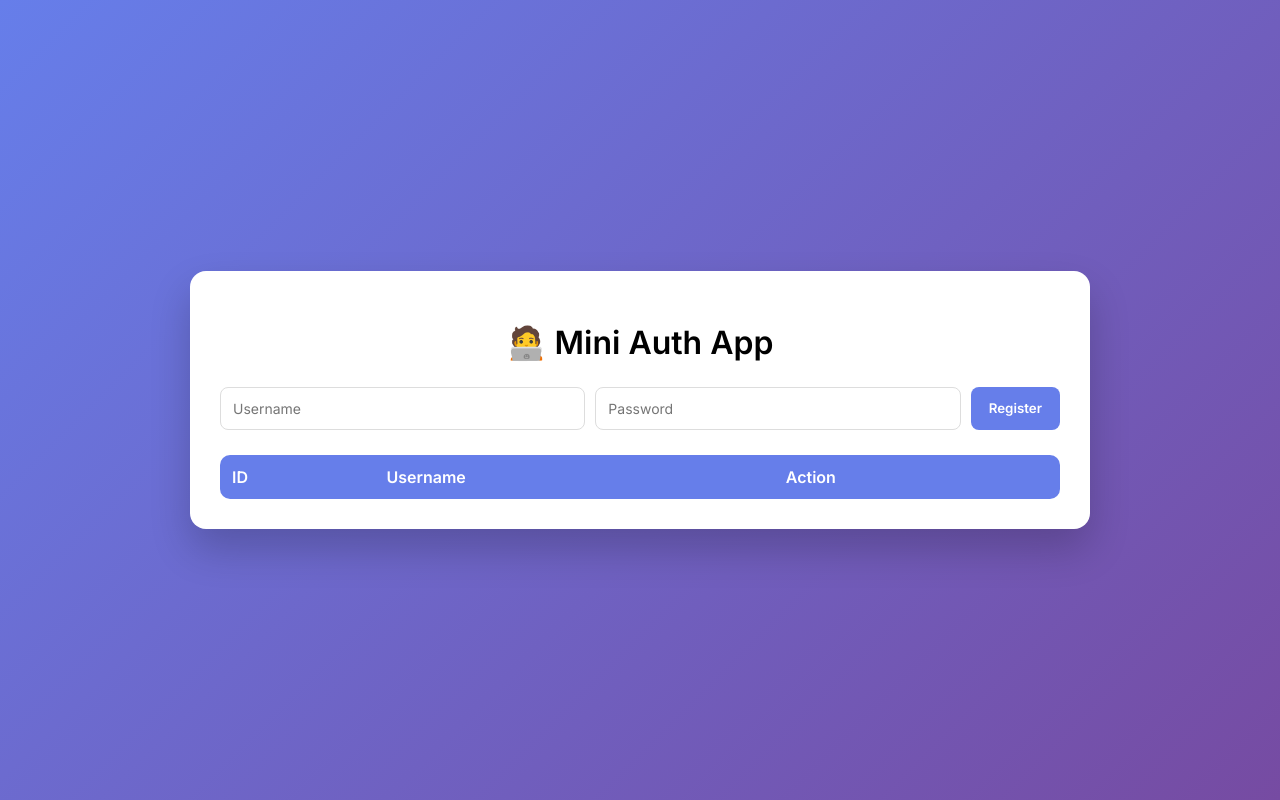
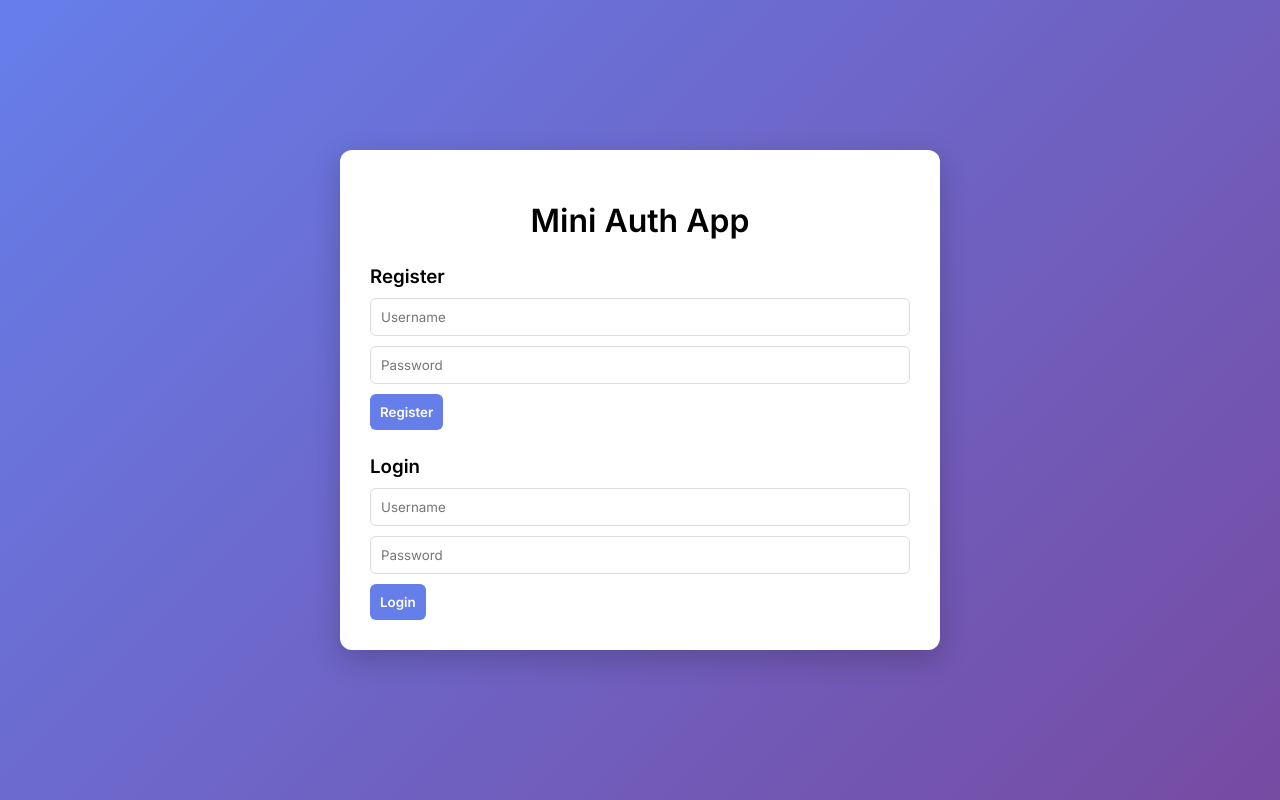
Before and after one commit to potatoscript/node-auth-app, a website: page index.html in a window 1280 px wide. Drawn offline with Linux system fonts and the light colour scheme.

Commit message:
added login view

```diff
--- a/index.html
+++ b/index.html
@@ -7,129 +7,93 @@
 <link href="https://fonts.googleapis.com/css2?family=Inter:wght@300;400;600&display=swap" rel="stylesheet">
 
 <style>
-* {
-  box-sizing: border-box;
-  font-family: "Inter", sans-serif;
+*{box-sizing:border-box;font-family:Inter,sans-serif}
+
+body{
+  margin:0;
+  background:linear-gradient(135deg,#667eea,#764ba2);
+  min-height:100vh;
+  display:flex;
+  justify-content:center;
+  align-items:center;
 }
 
-body {
-  margin: 0;
-  background: linear-gradient(135deg,#667eea,#764ba2);
-  min-height: 100vh;
-  display: flex;
-  justify-content: center;
-  align-items: center;
+.container{
+  background:white;
+  padding:30px;
+  border-radius:12px;
+  width:95%;
+  max-width:600px;
+  box-shadow:0 10px 30px rgba(0,0,0,.2);
 }
 
-.container {
-  background: white;
-  width: 95%;
-  max-width: 900px;
-  padding: 30px;
-  border-radius: 16px;
-  box-shadow: 0 20px 40px rgba(0,0,0,0.2);
-  animation: fadeIn 0.6s ease;
+h1{text-align:center}
+
+h3{margin-top:25px;margin-bottom:10px}
+
+input{
+  width:100%;
+  padding:10px;
+  margin-bottom:10px;
+  border-radius:6px;
+  border:1px solid #ddd;
 }
 
-h1 {
-  text-align: center;
-  margin-bottom: 25px;
+button{
+  padding:10px;
+  border:none;
+  border-radius:6px;
+  background:#667eea;
+  color:white;
+  cursor:pointer;
+  font-weight:600;
 }
 
-form {
-  display: flex;
-  gap: 10px;
-  margin-bottom: 25px;
+button:hover{opacity:.9}
+
+table{
+  width:100%;
+  border-collapse:collapse;
+  margin-top:20px;
+  display:none;
 }
 
-input {
-  flex: 1;
-  padding: 12px;
-  border-radius: 8px;
-  border: 1px solid #ddd;
-  font-size: 14px;
+th,td{
+  border:1px solid #ddd;
+  padding:10px;
 }
 
-input:focus {
-  outline: none;
-  border-color: #667eea;
+th{
+  background:#667eea;
+  color:white;
 }
 
-button {
-  padding: 12px 18px;
-  border: none;
-  border-radius: 8px;
-  background: #667eea;
-  color: white;
-  font-weight: 600;
-  cursor: pointer;
-  transition: 0.2s;
+.actions button{
+  background:#e53e3e;
 }
-
-button:hover {
-  background: #5a67d8;
-  transform: translateY(-1px);
-}
-
-table {
-  width: 100%;
-  border-collapse: collapse;
-  overflow: hidden;
-  border-radius: 10px;
-}
-
-th {
-  background: #667eea;
-  color: white;
-  text-align: left;
-  padding: 12px;
-}
-
-td {
-  padding: 12px;
-  border-bottom: 1px solid #eee;
-}
-
-tr:hover {
-  background: #f5f7ff;
-}
-
-.actions button {
-  background: #e53e3e;
-  padding: 6px 10px;
-  font-size: 12px;
-}
-
-.actions button:hover {
-  background: #c53030;
-}
-
-@keyframes fadeIn {
-  from {opacity:0; transform:translateY(10px);}
-  to {opacity:1; transform:translateY(0);}
-}
-
-.empty {
-  text-align:center;
-  color:#888;
-  padding:20px;
-}
-
 </style>
 </head>
 
 <body>
 
 <div class="container">
+<h1>Mini Auth App</h1>
 
-<h1>🧑‍💻 Mini Auth App</h1>
-
+<!-- REGISTER -->
+<h3>Register</h3>
 <form id="register-form">
-  <input type="text" id="username" placeholder="Username" required>
-  <input type="password" id="password" placeholder="Password" required>
+  <input id="reg-username" placeholder="Username" required>
+  <input id="reg-password" type="password" placeholder="Password" required>
   <button type="submit">Register</button>
 </form>
 
+<!-- LOGIN -->
+<h3>Login</h3>
+<input id="login-username" placeholder="Username">
+<input id="login-password" type="password" placeholder="Password">
+<button onclick="login()">Login</button>
+
+<!-- ADMIN TABLE -->
 <table id="users-table">
 <thead>
 <tr>
@@ -144,6 +108,5 @@ tr:hover {
 </div>
 
 <script src="js/main.js"></script>
-
 </body>
 </html>
--- a/js/main.js
+++ b/js/main.js
@@ -1,78 +1,87 @@
 const API = "https://node-auth-app.potatoscript-com.workers.dev";
 
-let currentRole = null;
+let currentRole=null;
 
 // ===== REGISTER =====
 document.getElementById("register-form")
-.addEventListener("submit", async (e)=>{
+.addEventListener("submit",async e=>{
   e.preventDefault();
 
-  const username = usernameInput.value.trim();
-  const password = passwordInput.value.trim();
+  const username=document.getElementById("reg-username").value.trim();
+  const password=document.getElementById("reg-password").value.trim();
 
-  await fetch(`${API}/register`,{
+  const res=await fetch(`${API}/register`,{
     method:"POST",
     headers:{"Content-Type":"application/json"},
     body:JSON.stringify({username,password})
   });
 
-  alert("Registered!");
-  e.target.reset();
+  const data=await res.json();
+
+  if(data.success){
+    alert("Registered!");
+    e.target.reset();
+  }else{
+    alert("Failed");
+  }
 });
 
 // ===== LOGIN =====
 async function login(){
-  const username = usernameInput.value.trim();
-  const password = passwordInput.value.trim();
+  const username=document.getElementById("login-username").value.trim();
+  const password=document.getElementById("login-password").value.trim();
 
-  const res = await fetch(`${API}/login`,{
+  const res=await fetch(`${API}/login`,{
     method:"POST",
     headers:{"Content-Type":"application/json"},
     body:JSON.stringify({username,password})
   });
 
-  const data = await res.json();
+  const data=await res.json();
 
   if(!data.success){
     alert("Login failed");
     return;
   }
 
-  currentRole = data.role;
-  alert("Login success as "+currentRole);
+  currentRole=data.role;
 
-  if(currentRole==="admin")
+  alert("Logged in as "+currentRole);
+
+  if(currentRole==="admin"){
+    document.getElementById("users-table").style.display="table";
     loadUsers();
+  }
 }
 
-// ===== LOAD USERS (ADMIN ONLY) =====
+// ===== LOAD USERS (ADMIN) =====
 async function loadUsers(){
-  if(currentRole!=="admin") return;
-
-  const res = await fetch(`${API}/users`,{
+  const res=await fetch(`${API}/users`,{
     headers:{"x-role":"admin"}
   });
 
-  const users = await res.json();
+  const users=await res.json();
 
-  const tbody = document.querySelector("#users-table tbody");
+  const tbody=document.querySelector("#users-table tbody");
   tbody.innerHTML="";
 
   users.forEach(u=>{
     const row=document.createElement("tr");
-
     row.innerHTML=`
       <td>${u.id}</td>
       <td>${u.username}</td>
-      <td><button onclick="deleteUser(${u.id})">Delete</button></td>
+      <td class="actions">
+        <button onclick="deleteUser(${u.id})">Delete</button>
+      </td>
     `;
-
     tbody.appendChild(row);
   });
 }
 
 // ===== DELETE =====
 async function deleteUser(id){
+  if(!confirm("Delete user?")) return;
+
   await fetch(`${API}/delete/${id}`,{
     method:"DELETE",
     headers:{"x-role":"admin"}
```
